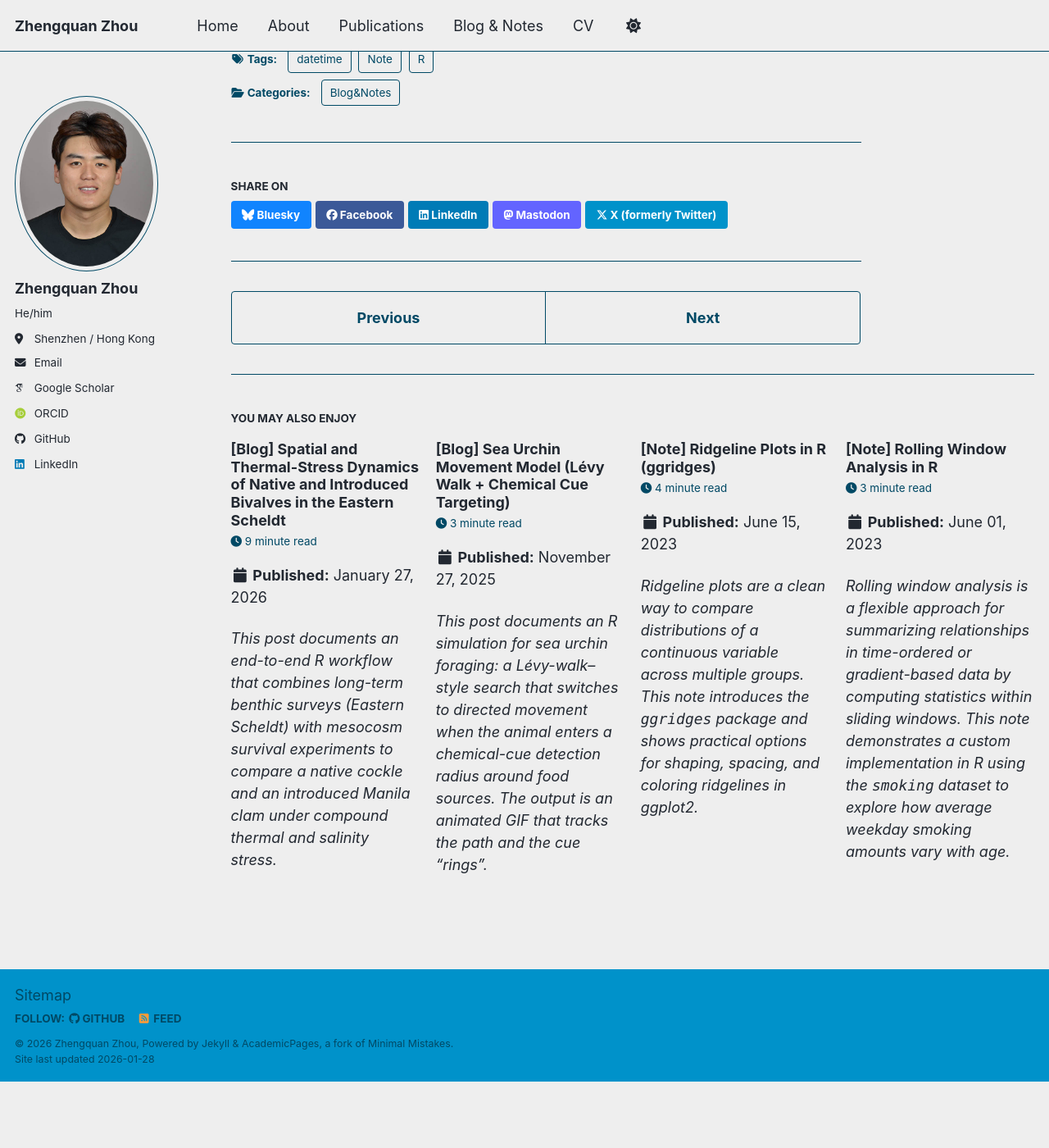
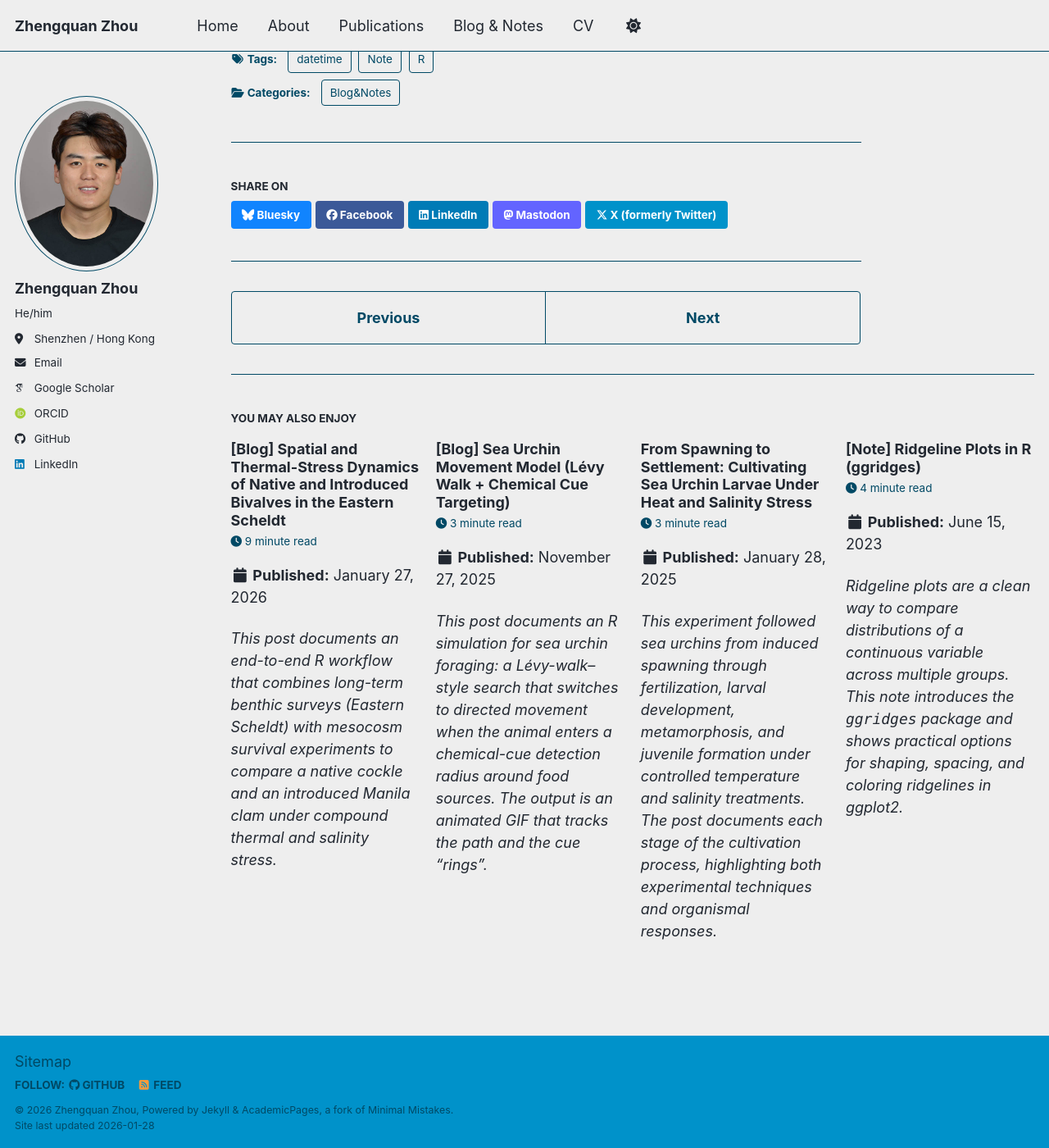
Before and after one commit to zqzhou7/zqzhou7.github.io, a Jekyll site: the page built from _posts/2023-05-20-note-r-posixct-datetime.md, in a window 1280 px wide and 1400 px high, scrolled down 3905 px. Shown: the whole window at 82% size. Built offline with Jekyll 4.4.1, drawn with Linux system fonts in a browser that asks for light colours; some web fonts are replaced; a script bundle is joined from its source files by our own code; library files that are not in the unit come from our copies; a file with an impossible date is left out; before the commit the page ends 5224 px from its top, so only the background shows below that.

Commit message:
Update dates.

```diff
--- a/_posts/2026-01-28-urchin-larvae-figs.md
+++ b/_posts/2026-01-28-urchin-larvae-figs.md
@@ -1,6 +1,6 @@
 ---
 title: "From Spawning to Settlement: Cultivating Sea Urchin Larvae Under Heat and Salinity Stress"
-date: 2025-XX-XX
+date: 2025-01-28
 categories: [Blog]
 ---
 
```
